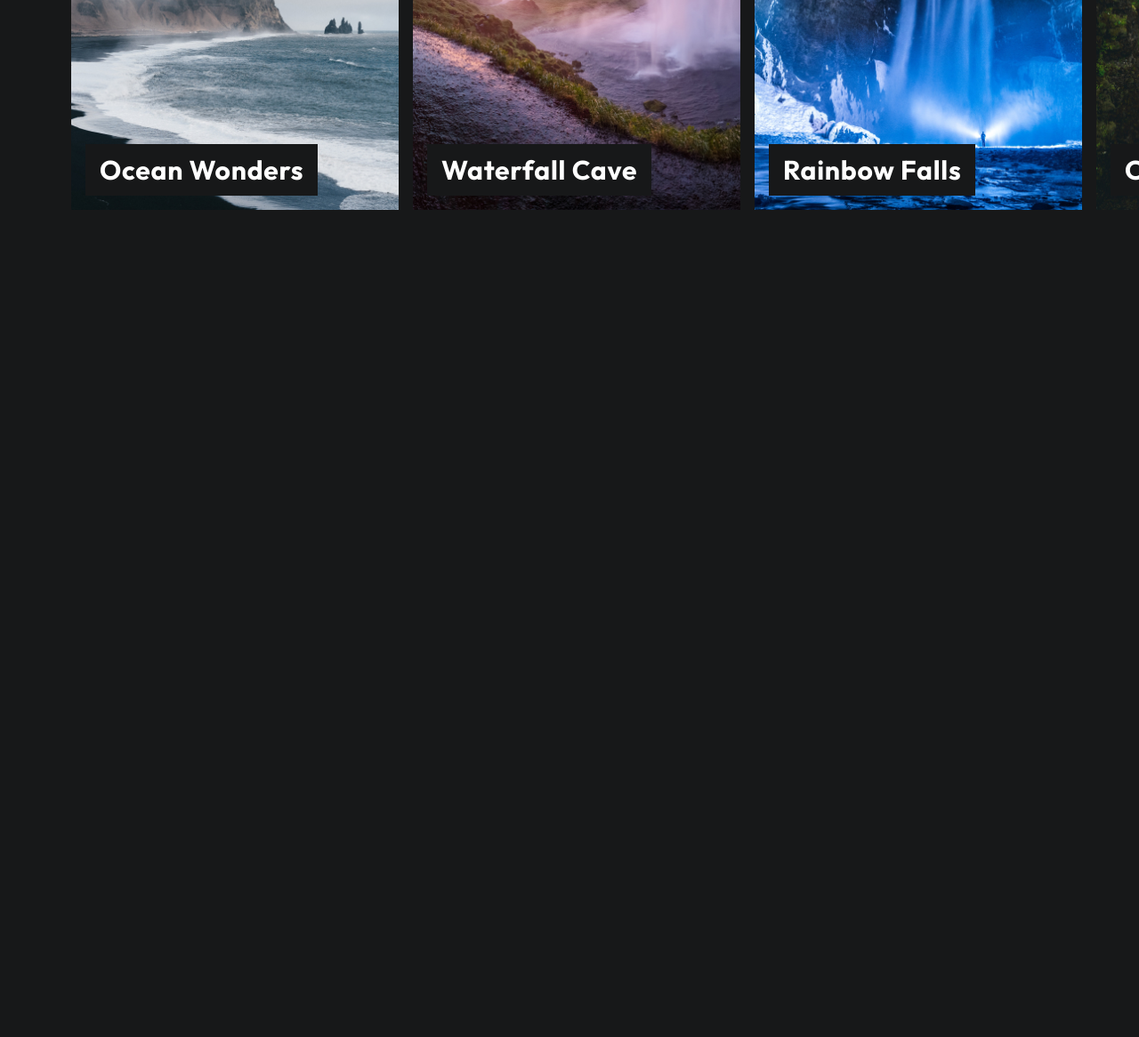
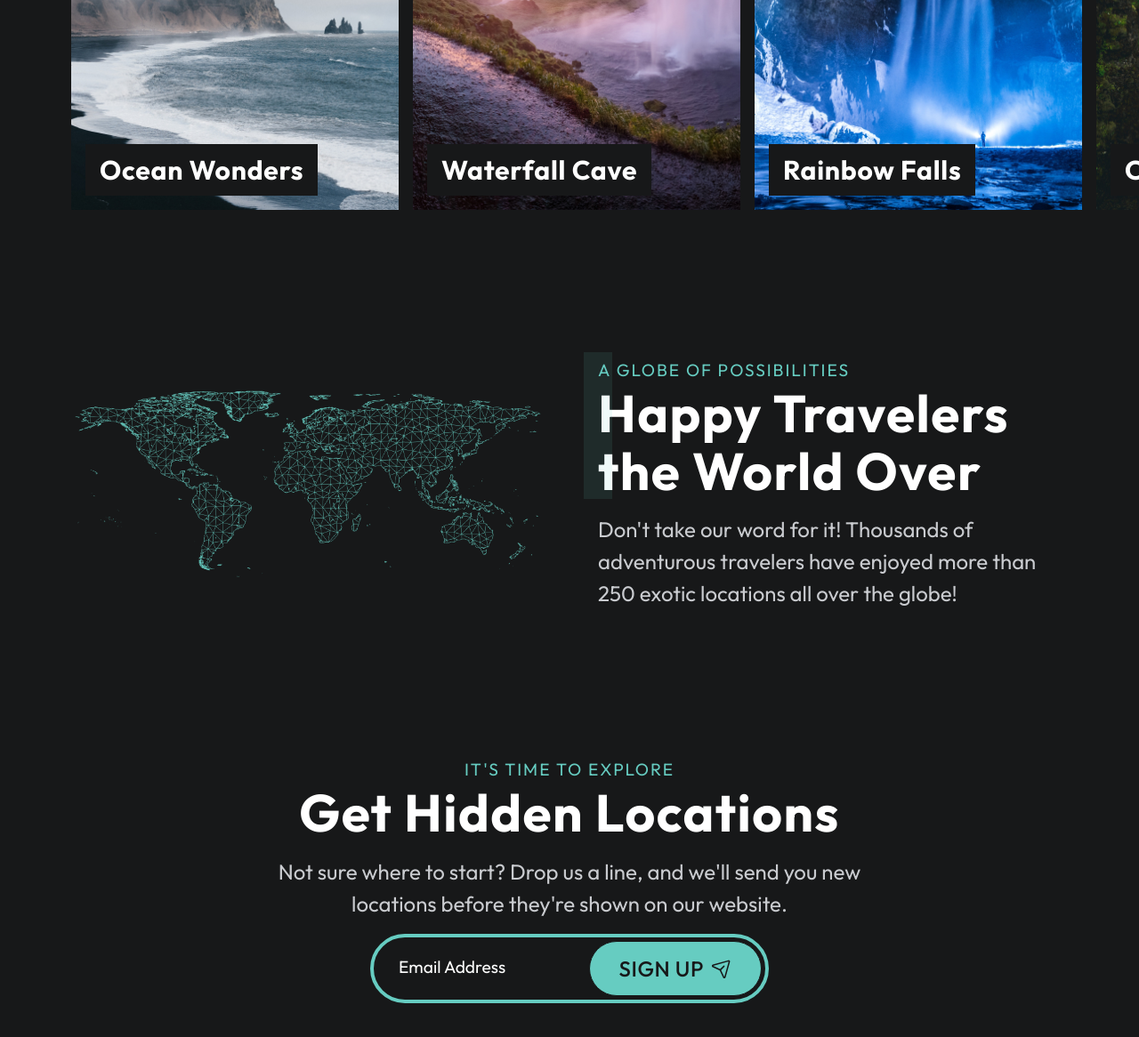
Before and after one commit to rparias/parallax-landing-page, a website built with Vite: page index.html in a window 1280 px wide. Shown: the part 1757-2923 px from the top of the page at 89% size. Before the commit the page ends 2057 px from the top, so only its background shows below. Built offline with nearby package versions, Linux system fonts and the light colour scheme.

Commit message:
adds 2 sections, 1 with a map image and the 2nd for the email form

```diff
--- a/index.html
+++ b/index.html
@@ -384,6 +384,101 @@
             </div>
           </div>
         </div>
+        <section
+          aria-labelledby="map"
+          class="container flex flex-wrap md:space-x-16 space-y-12 md:space-y-0 justify-between items-center"
+        >
+          <img
+            src="./images/map.png"
+            alt="Map"
+            width="400"
+            class="grow md:flex-1"
+            loading="lazy"
+          />
+          <div class="grid gap-4 text-center md:text-left grow md:flex-1">
+            <div class="relative">
+              <div
+                class="hidden md:block absolute w-8 bg-accent/10 -left-4 h-full"
+              ></div>
+              <small class="tracking-widest text-accent uppercase"
+                >A globe of possibilities</small
+              >
+              <h2 id="map" class="text-3xl font-bold tracking-wide">
+                Happy Travelers <br />
+                the World Over
+              </h2>
+            </div>
+            <p class="text-muted max-w-2xl">
+              Don't take our word for it! Thousands of adventurous travelers
+              have enjoyed more than 250 exotic locations all over the globe!
+            </p>
+          </div>
+        </section>
+        <section
+          aria-labelledby="cta"
+          class="container grid gap-4 text-center max-w-prose"
+        >
+          <div>
+            <small class="tracking-widest text-accent uppercase"
+              >It's time to explore</small
+            >
+            <h2 id="cta" class="text-3xl font-bold tracking-wide">
+              Get Hidden Locations
+            </h2>
+          </div>
+          <p class="text-muted max-w-2xl mx-auto">
+            Not sure where to start? Drop us a line, and we'll send you new
+            locations before they're shown on our website.
+          </p>
+          <form
+            id="contact-form"
+            class="border-4 border-accent rounded-full p-1 flex items-center justify-between max-w-md mx-auto"
+          >
+            <input
+              type="email"
+              id="email"
+              required
+              placeholder="Email Address"
+              class="p-2 mx-4 bg-transparent w-full text-sm flex-1 border-b-2 border-transparent rounded-none caret-accent placeholder:text-white focus:placeholder:text-muted focus:outline-none focus:border-accent"
+            />
+            <label for="email" class="sr-only">Enter your email address</label>
+            <button
+              id="contact-btn"
+              class="bg-accent text-bkg font-medium py-3 px-4 sm:px-8 rounded-full border border-bkg focus:outline-none focus-visible:ring-4 ring-accent ring-offset-bkg ring-offset-2 hover:bg-accent/90 flex items-center space-x-2 shrink-0"
+            >
+              <span class="uppercase tracking-wide">Sign up</span>
+              <svg
+                xmlns="http://www.w3.org/2000/svg"
+                width="24"
+                height="24"
+                fill="currentColor"
+                viewBox="0 0 256 256"
+                class="pointer-events-none"
+              >
+                <rect width="256" height="256" fill="none"></rect>
+                <path
+                  d="M210.3,35.9,23.9,88.4a8,8,0,0,0-1.2,15l85.6,40.5a7.8,7.8,0,0,1,3.8,3.8l40.5,85.6a8,8,0,0,0,15-1.2L220.1,45.7A7.9,7.9,0,0,0,210.3,35.9Z"
+                  fill="none"
+                  stroke="currentColor"
+                  stroke-linecap="round"
+                  stroke-linejoin="round"
+                  stroke-width="16"
+                ></path>
+                <line
+                  x1="110.9"
+                  y1="145.1"
+                  x2="156.1"
+                  y2="99.9"
+                  fill="none"
+                  stroke="currentColor"
+                  stroke-linecap="round"
+                  stroke-linejoin="round"
+                  stroke-width="16"
+                ></line>
+              </svg>
+            </button>
+          </form>
+        </section>
       </main>
     </div>
     <script type="module" src="/main.js"></script>
```
